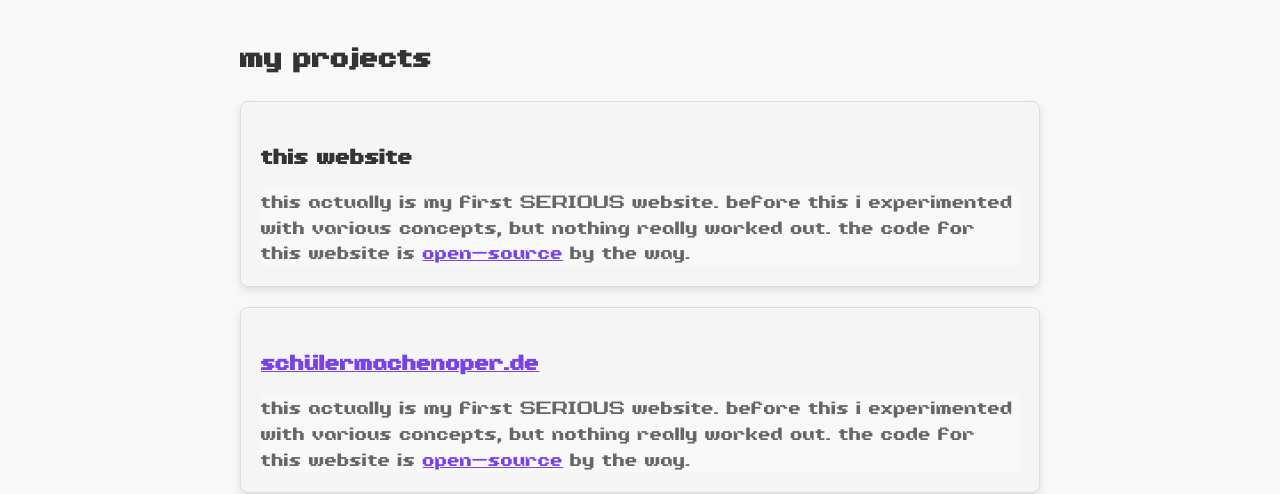
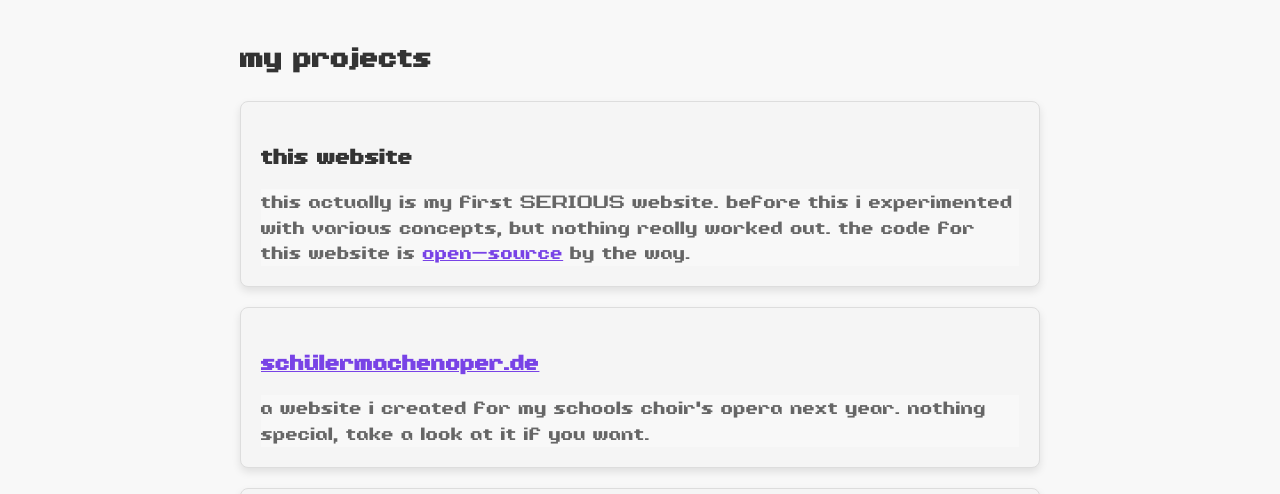
Before and after one commit to phneutral26/personal-website, a website built with Parcel: page index.html in a window 1280 px wide. Shown: the part 290-784 px from the top of the page. Built offline with nearby package versions, Linux system fonts and the light colour scheme.

```diff
--- a/index.html
+++ b/index.html
@@ -42,9 +42,7 @@
         <div class="project-card">
           <h3><a href="https://schülermachenoper.de">schülermachenoper.de</a></h3>
           <p>
-            this actually is my first SERIOUS website. before this i experimented
-            with various concepts, but nothing really worked out. the code for this
-            website is <a href="https://github.com/phneutral26/personal-website">open-source</a> by the way.
+            a website i created for my schools choir's opera next year. nothing special, take a look at it if you want.
           </p>
         </div>
         <div class="project-card">
```
